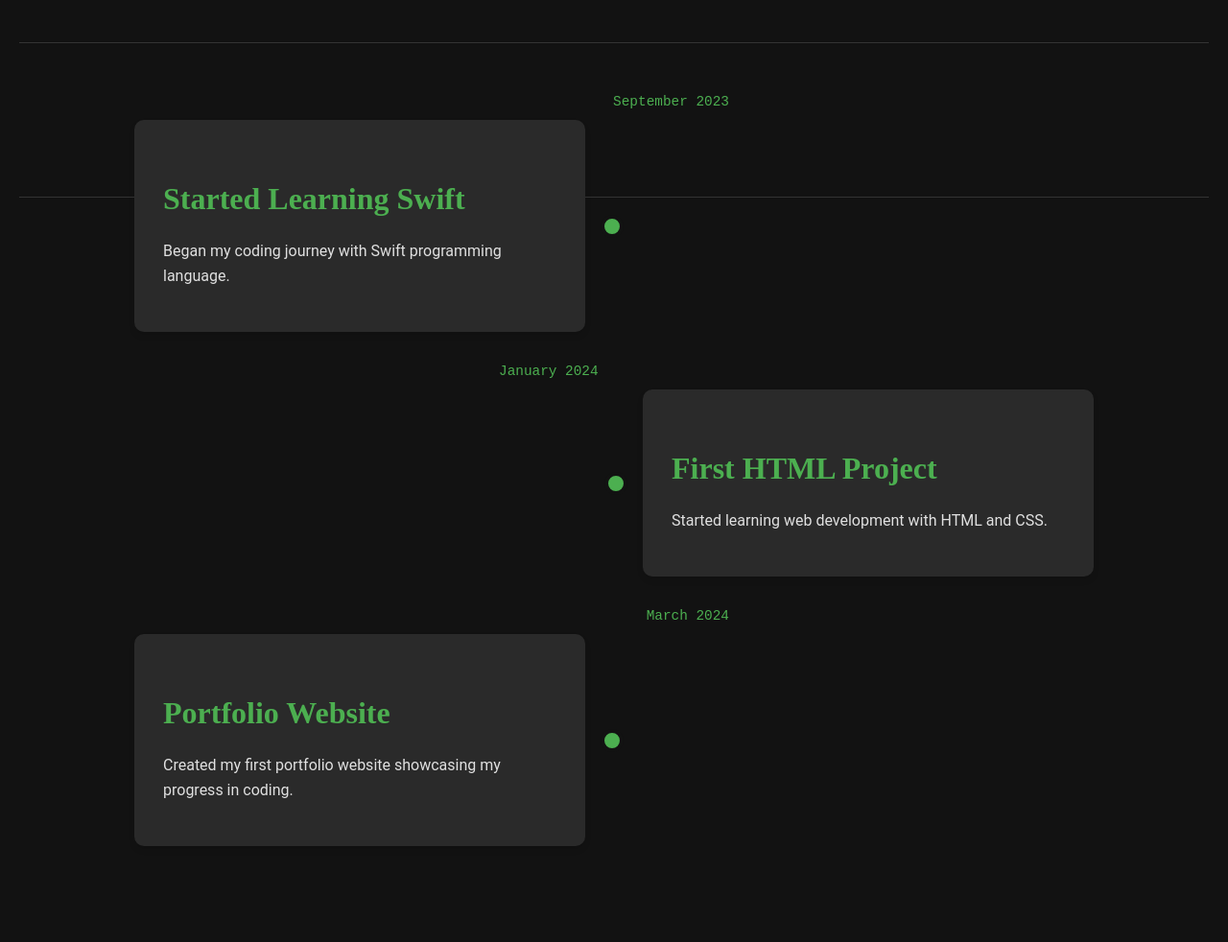
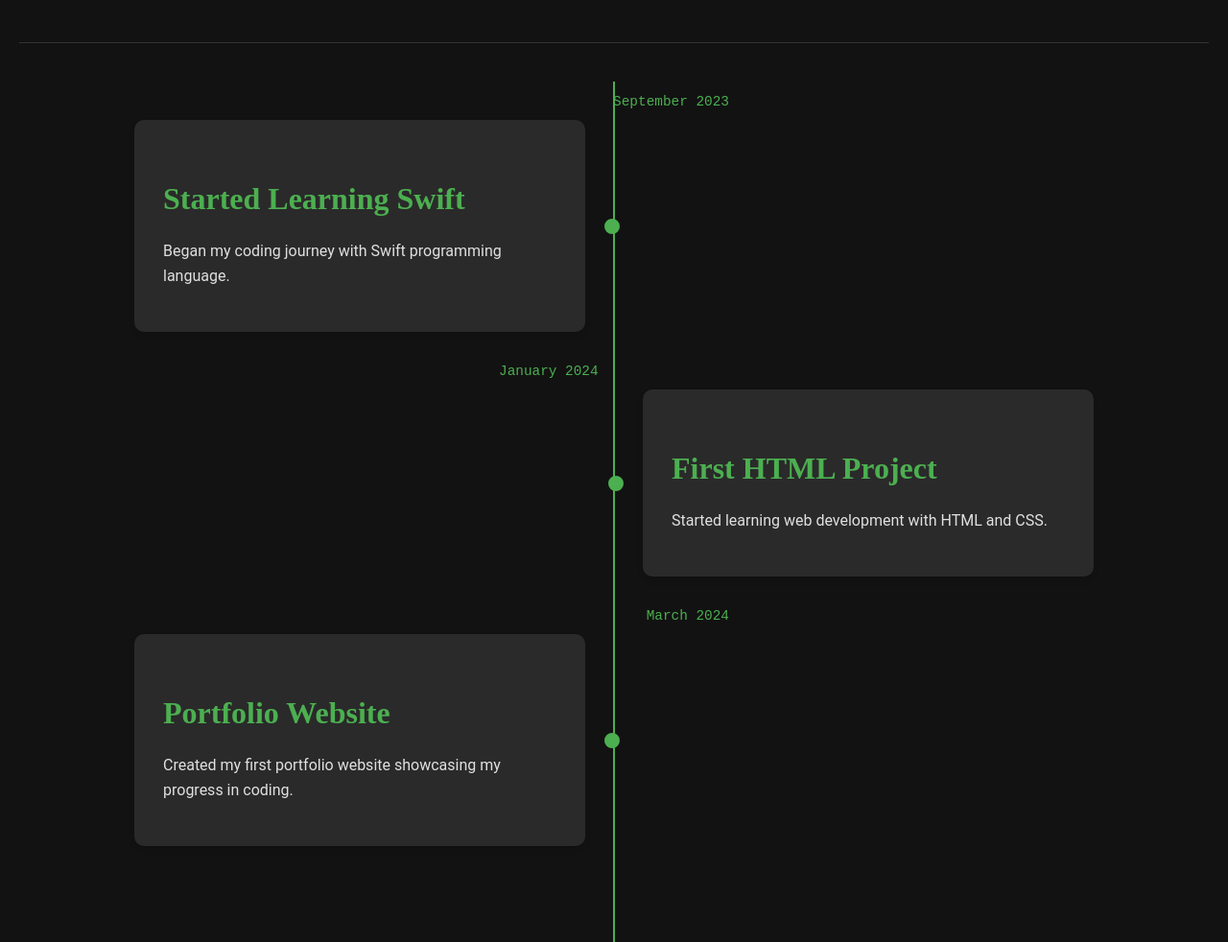
Before and after one commit to Spacedude877/Spacedude877.github.io, a plain HTML site: page index.html in a window 1280 px wide. Shown: the part 1797-2779 px from the top of the page at 96% size. Before the commit the page ends 2739 px from the top, so only its background shows below. Drawn offline with Linux system fonts and the light colour scheme; a web font is replaced by a local one.

Commit message:
Troubleshooting timeline in experience section
Updating styles.css

```diff
--- a/styles.css
+++ b/styles.css
@@ -220,7 +220,7 @@ footer {
   padding: 40px 20px;
 }
 
-.timeline::after {
+.timeline::before {
   content: '';
   position: absolute;
   width: 2px;
@@ -228,6 +228,8 @@ footer {
   top: 0;
   bottom: 0;
   left: 50%;
+  transform: translateX(-50%);
+  z-index: 1;
 }
 
 .timeline-item {
@@ -293,6 +295,6 @@ footer {
 /* Clear fix for the timeline items */
 .timeline::after {
   content: '';
+  display: table;
   clear: both;
-  display: table;
 }
```
